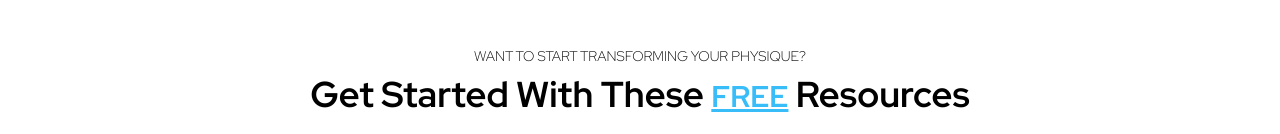
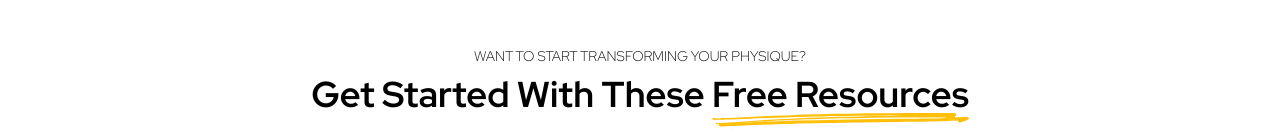
Before and after one commit to thuannguyen88/heroicfit, a React (Create React App) app: page / in a window 1280 px wide. Shown: the part 818-952 px from the top of the page. Built offline with nearby package versions, Linux system fonts and the light colour scheme.

Commit message:
imported yellow underline asset and positioned to free resources texty

```diff
--- a/src/components/FreeResources.jsx
+++ b/src/components/FreeResources.jsx
@@ -1,5 +1,6 @@
 import React from "react";
 import freeResourceRecipeImage from "../assets/recipe-pack-1.png";
+import yellowUnderline from "../assets/yellow-underline.svg";
 
 export default function FreeResources() {
   return (
@@ -11,10 +12,12 @@ export default function FreeResources() {
           </p>
           <h2 className="text-4xl font-bold mt-2 mb-14">
             Get Started With These{" "}
-            <span className=" underline underline-offset-2 text-sky-400 text-3xl">
-              FREE
-            </span>{" "}
-            Resources
+            <span className="relative">
+              Free Resources
+              <div className="absolute bottom-[-12px] left-0">
+                <img src={yellowUnderline} alt="/"></img>
+              </div>
+            </span>
           </h2>
         </div>
         <div className="flex flex-col md:flex-row justify-between">
```
Also changed, not shown: src/assets/yellow-underline.svg (added).
